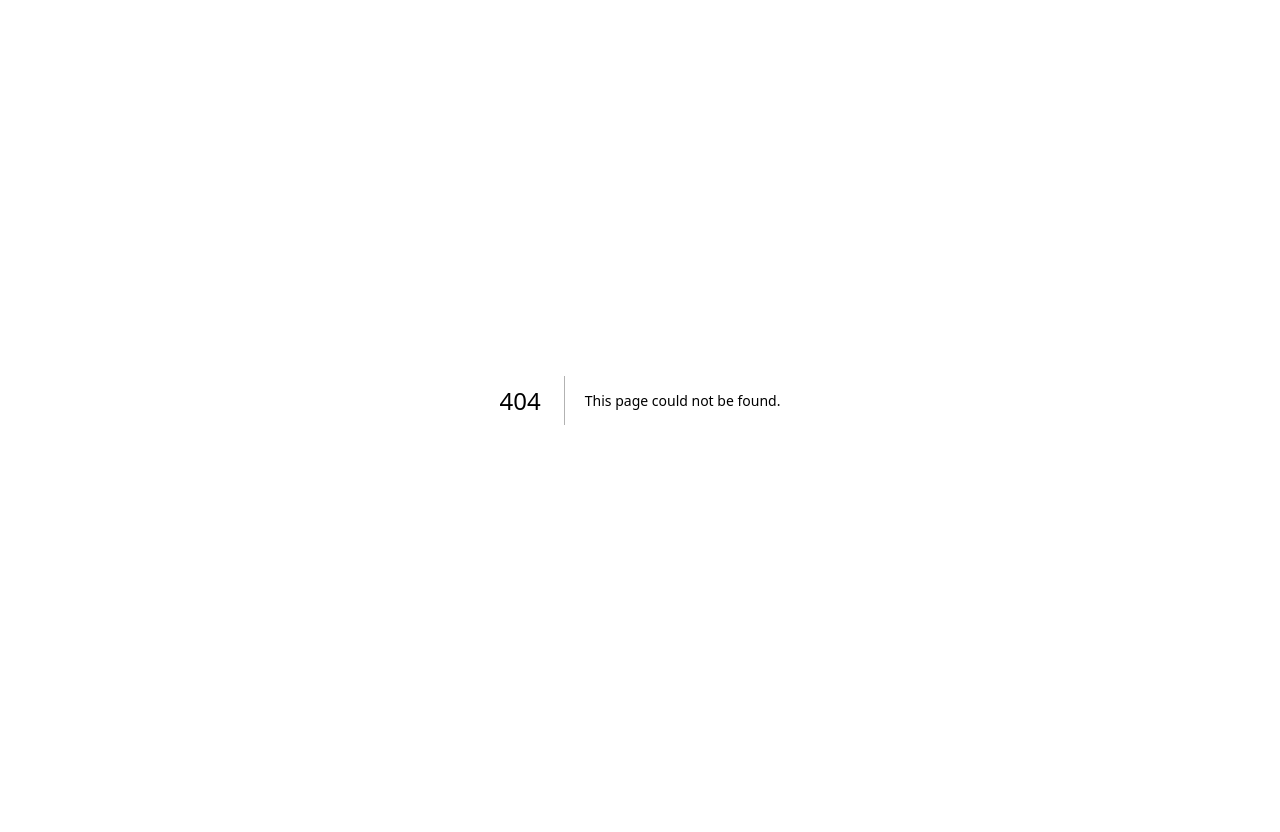
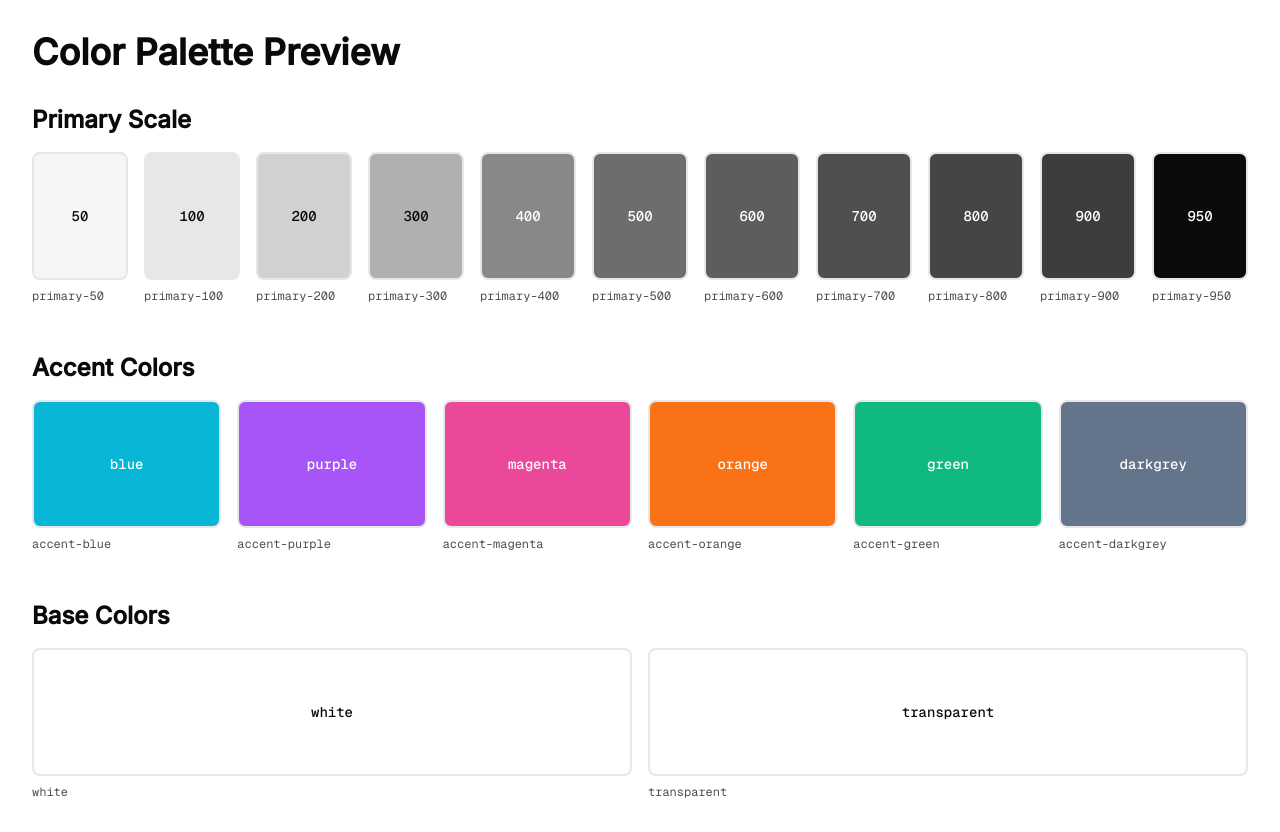
Before and after one commit to mike-debastiani/menx-portfolio, a Next.js app in the folder web/: page /playground in a window 1280 px wide. Before the commit this address had no page. Before the commit the page ends 800 px from the top, so only its background shows below. Built offline with nearby package versions, Linux system fonts and the light colour scheme.

Commit message:
Add Figma color styles and typography tokens to Tailwind config

```diff
--- a/web/src/app/globals.css
+++ b/web/src/app/globals.css
@@ -10,6 +10,31 @@
   --color-foreground: var(--foreground);
   --font-family-sans: var(--font-sans);
   --font-family-mono: var(--font-mono);
+
+  /* Primary Colors */
+  --color-primary-50: #f6f6f6;
+  --color-primary-100: #e7e7e7;
+  --color-primary-200: #d1d1d1;
+  --color-primary-300: #b0b0b0;
+  --color-primary-400: #888888;
+  --color-primary-500: #6d6d6d;
+  --color-primary-600: #5d5d5d;
+  --color-primary-700: #4f4f4f;
+  --color-primary-800: #454545;
+  --color-primary-900: #3d3d3d;
+  --color-primary-950: #0a0a0a;
+
+  /* Accent Colors */
+  --color-accent-blue: #06b6d4;
+  --color-accent-purple: #a855f7;
+  --color-accent-magenta: #ec4899;
+  --color-accent-orange: #f97316;
+  --color-accent-green: #10b981;
+  --color-accent-darkgrey: #64748b;
+
+  /* Base Colors */
+  --color-white: #ffffff;
+  --color-transparent: transparent;
 }
 
 @media (prefers-color-scheme: dark) {
@@ -22,5 +47,6 @@
 body {
   background: var(--background);
   color: var(--foreground);
-  font-family: Arial, Helvetica, sans-serif;
+  font-family: var(--font-sans), sans-serif;
+  font-weight: 400;
 }
--- /dev/null
+++ b/web/src/app/playground/page.tsx
@@ -0,0 +1,82 @@
+export default function PlaygroundPage() {
+  const primaryColors = [
+    { name: 'primary-50', value: '50', bg: 'bg-primary-50', text: 'text-primary-950' },
+    { name: 'primary-100', value: '100', bg: 'bg-primary-100', text: 'text-primary-950' },
+    { name: 'primary-200', value: '200', bg: 'bg-primary-200', text: 'text-primary-950' },
+    { name: 'primary-300', value: '300', bg: 'bg-primary-300', text: 'text-primary-950' },
+    { name: 'primary-400', value: '400', bg: 'bg-primary-400', text: 'text-white' },
+    { name: 'primary-500', value: '500', bg: 'bg-primary-500', text: 'text-white' },
+    { name: 'primary-600', value: '600', bg: 'bg-primary-600', text: 'text-white' },
+    { name: 'primary-700', value: '700', bg: 'bg-primary-700', text: 'text-white' },
+    { name: 'primary-800', value: '800', bg: 'bg-primary-800', text: 'text-white' },
+    { name: 'primary-900', value: '900', bg: 'bg-primary-900', text: 'text-white' },
+    { name: 'primary-950', value: '950', bg: 'bg-primary-950', text: 'text-white' },
+  ];
+
+  const accentColors = [
+    { name: 'accent-blue', bg: 'bg-accent-blue', text: 'text-white' },
+    { name: 'accent-purple', bg: 'bg-accent-purple', text: 'text-white' },
+    { name: 'accent-magenta', bg: 'bg-accent-magenta', text: 'text-white' },
+    { name: 'accent-orange', bg: 'bg-accent-orange', text: 'text-white' },
+    { name: 'accent-green', bg: 'bg-accent-green', text: 'text-white' },
+    { name: 'accent-darkgrey', bg: 'bg-accent-darkgrey', text: 'text-white' },
+  ];
+
+  const baseColors = [
+    { name: 'white', bg: 'bg-white', text: 'text-primary-950', border: 'border-primary-100' },
+    { name: 'transparent', bg: 'bg-transparent', text: 'text-primary-950', border: 'border-primary-100' },
+  ];
+
+  return (
+    <div className="min-h-screen bg-white p-8">
+      <div className="max-w-7xl mx-auto space-y-12">
+        <h1 className="text-4xl font-bold text-primary-950 mb-8">Color Palette Preview</h1>
+
+        {/* Primary Colors */}
+        <section>
+          <h2 className="text-2xl font-semibold text-primary-950 mb-4">Primary Scale</h2>
+          <div className="grid grid-cols-2 sm:grid-cols-3 md:grid-cols-4 lg:grid-cols-6 xl:grid-cols-11 gap-4">
+            {primaryColors.map((color) => (
+              <div key={color.name} className="flex flex-col gap-2">
+                <div className={`${color.bg} ${color.text} h-32 rounded-lg flex items-center justify-center border-2 border-primary-100`}>
+                  <span className="font-mono text-sm font-medium">{color.value}</span>
+                </div>
+                <p className="font-mono text-xs text-primary-700">{color.name}</p>
+              </div>
+            ))}
+          </div>
+        </section>
+
+        {/* Accent Colors */}
+        <section>
+          <h2 className="text-2xl font-semibold text-primary-950 mb-4">Accent Colors</h2>
+          <div className="grid grid-cols-2 sm:grid-cols-3 md:grid-cols-6 gap-4">
+            {accentColors.map((color) => (
+              <div key={color.name} className="flex flex-col gap-2">
+                <div className={`${color.bg} ${color.text} h-32 rounded-lg flex items-center justify-center border-2 border-primary-100`}>
+                  <span className="font-mono text-sm font-medium">{color.name.split('-')[1]}</span>
+                </div>
+                <p className="font-mono text-xs text-primary-700">{color.name}</p>
+              </div>
+            ))}
+          </div>
+        </section>
+
+        {/* Base Colors */}
+        <section>
+          <h2 className="text-2xl font-semibold text-primary-950 mb-4">Base Colors</h2>
+          <div className="grid grid-cols-2 gap-4">
+            {baseColors.map((color) => (
+              <div key={color.name} className="flex flex-col gap-2">
+                <div className={`${color.bg} ${color.text} h-32 rounded-lg flex items-center justify-center border-2 ${color.border}`}>
+                  <span className="font-mono text-sm font-medium">{color.name}</span>
+                </div>
+                <p className="font-mono text-xs text-primary-700">{color.name}</p>
+              </div>
+            ))}
+          </div>
+        </section>
+      </div>
+    </div>
+  );
+}
```
